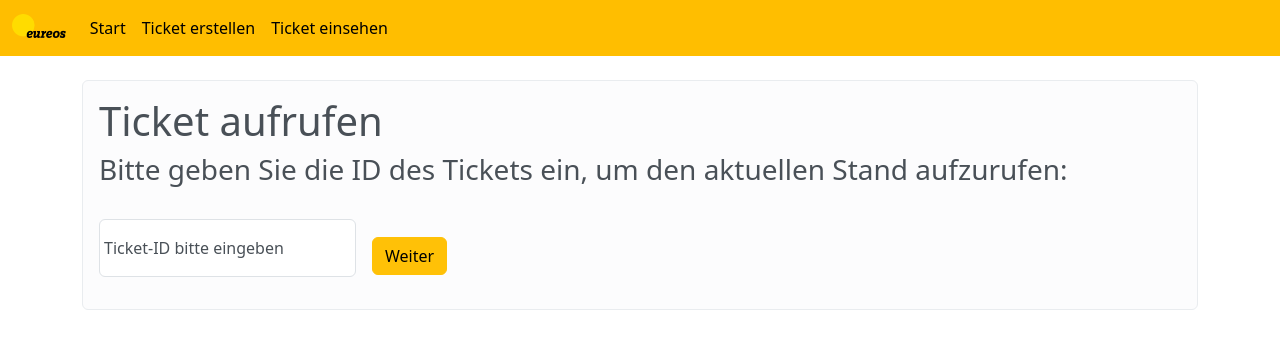
After one commit to mattipunkt/eureos-support, a Django app: page /viewticket/ in a window 1280 px wide. The commit adds this page. Shown: the top 349 px of the page. Run offline with Django 5.2, Linux system fonts and the light colour scheme; some libraries are stand-ins or nearby versions.

Commit message:
ticket view

```diff
--- a/eureostix/tix/forms.py
+++ b/eureostix/tix/forms.py
@@ -5,4 +5,5 @@ class createTicketForm(forms.Form):
     mail_adress = forms.CharField(label="Ihre eureos-Mail-Adresse", max_length=255)
     CHOICES = (('Windows', 'Windows'),('Handy', 'Handy'),('DATEV', 'DATEV'), ('Microsoft Office', 'Microsoft Office'), ('Hardwareprobleme', 'Hardwareprobleme'))
     problem = forms.ChoiceField(choices=CHOICES)
+    title = forms.CharField(label="Betreff des Tickets", max_length=255)
     description = forms.CharField(label="Bitte beschreiben Sie ihr Problem", widget=forms.Textarea(), max_length=2000)
--- a/eureostix/tix/templates/navbar.html
+++ b/eureostix/tix/templates/navbar.html
@@ -26,7 +26,7 @@
                     <a class="nav-link" href="/createTicket" style="color: black">Ticket erstellen</a>
                 </li>
                 <li class="nav-item">
-                    <a class="nav-link" href="#" style="color: black">Ticket einsehen</a>
+                    <a class="nav-link" href="/viewticket" style="color: black">Ticket einsehen</a>
                 </li>
 
             </ul>
--- /dev/null
+++ b/eureostix/tix/templates/ticketredirect.html
@@ -0,0 +1,28 @@
+{% extends "base.html" %}
+{% block title %}Start{% endblock title %}
+{% block body %}
+<div class="alert alert-light" role="alert">
+    <h1>Ticket aufrufen</h1>
+    <h3>Bitte geben Sie die ID des Tickets ein, um den aktuellen Stand aufzurufen:</h3><br>
+    <div class="row row-cols-lg-auto g-3 align-items-center">
+        <div class="form-floating mb-3 col">
+            <input type="int" class="form-control" id="ticketId" placeholder="bspw. 011212">
+            <label for="ticketId">Ticket-ID bitte eingeben</label>
+        </div>
+        <div class="col">
+            <input type="button" value="Weiter" class="btn btn-warning" onclick="weiterleiten()">
+        </div>
+    </div>
+
+</div>
+<script>
+    function weiterleiten() {
+        const eingabeZahl = document.getElementById("ticketId").value;
+        const weiterleitungsURL = "/ticket/" + eingabeZahl;
+        window.location.href = weiterleitungsURL;
+    }
+</script>
+
+
+
+{% endblock %}
--- a/eureostix/tix/urls.py
+++ b/eureostix/tix/urls.py
@@ -4,5 +4,7 @@ from . import views
 urlpatterns = [
     path('', views.index, name='index'),
     path('createTicket/', views.createTicket, name='createTicket'),
+    path('viewticket/', views.ticketRedirecter, name="ticketRedirect"),
+    path('ticket/<int:id>', views.viewTicket, name="ticketViewer"),
 #    path('pushData/', views.getData, name='pushData')
 ]
--- a/eureostix/tix/views.py
+++ b/eureostix/tix/views.py
@@ -15,9 +15,10 @@ def createTicket(request):
         mail_adress = request.POST.get('mail_adress')
         problem = request.POST.get('problem')
         description = request.POST.get('description')
+        title = request.POST.get('title')
         if form.is_valid():
             print("POST-Erhalten:\nMail: " + mail_adress + "\nProblem: " + problem + "\nBeschreibung: " + description)
-            ticket = Ticket.objects.create(email=mail_adress, problemtype=problem, problemdescription=description)
+            ticket = Ticket.objects.create(email=mail_adress, problemtype=problem, problemdescription=description, title=title)
             return render(request, "success.html")
 
     else:
@@ -26,5 +27,10 @@ def createTicket(request):
     return render(request, "createticket.html", {"form": form})
 
 
+def ticketRedirecter(request):
+    return render(request, "ticketredirect.html")
+
+
 def viewTicket(request, id):
-    return render(request, "ticketview.html")
+    ticket = Ticket.objects.filter(id=id).values()
+    return render(request, "ticketview.html", {"id": id})
```
Also changed, not shown: eureostix/tix/models.py (+8 -0 lines), eureostix/tix/templates/ticketview.html (+9 -1 lines), eureostix/tix/migrations/0002_ticket_title.py (added).
